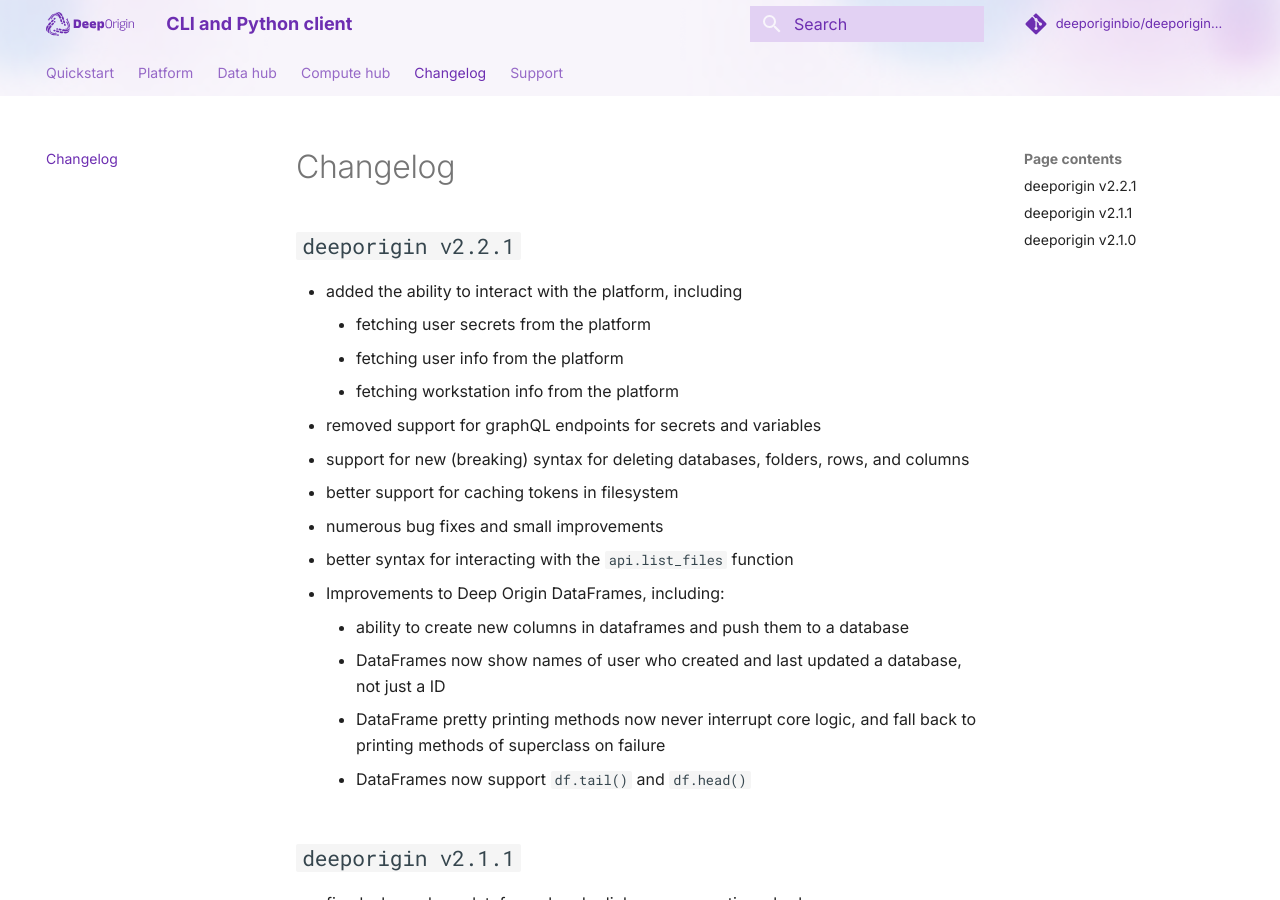
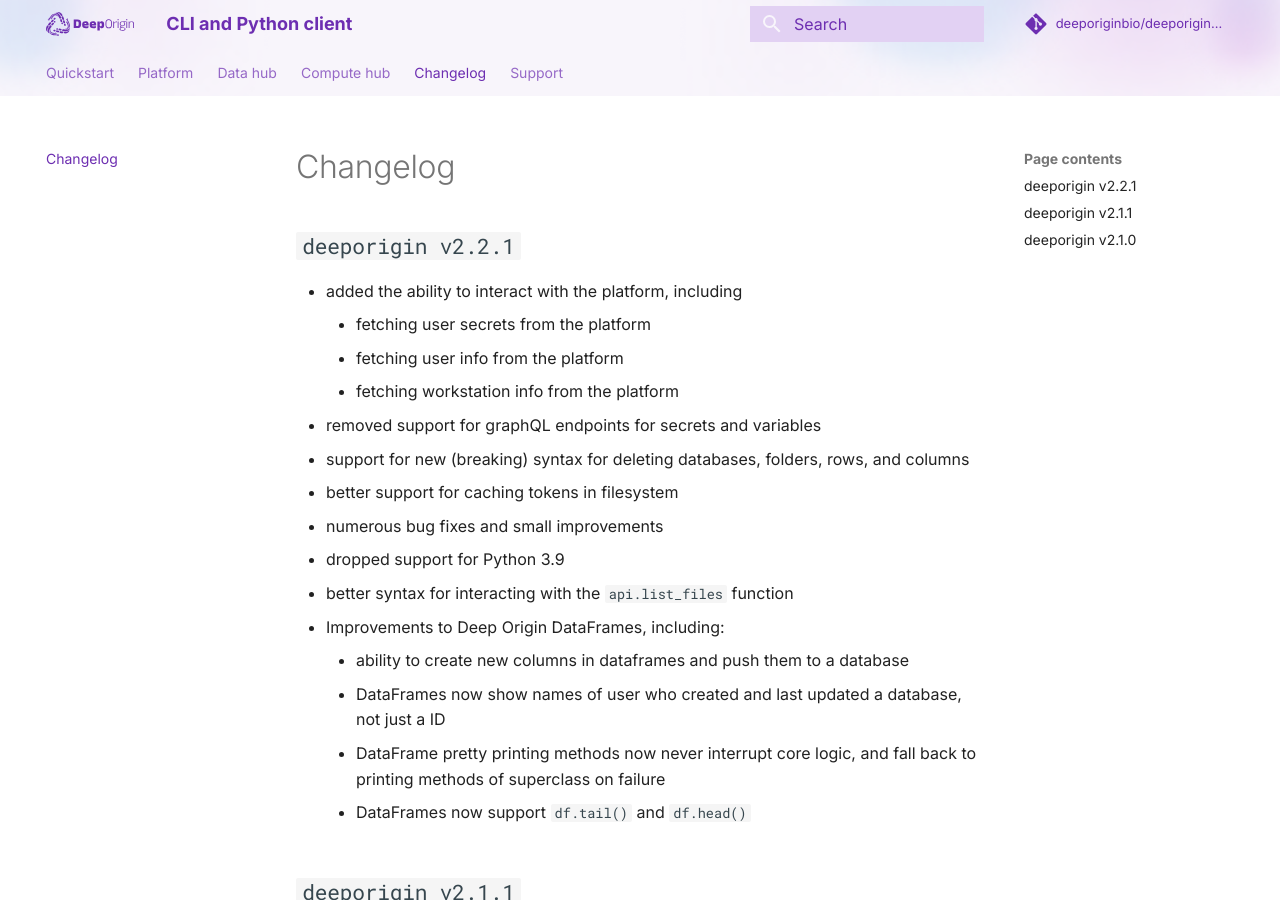
Before and after one commit to deeporiginbio/deeporigin-client, an MkDocs documentation site: the page built from docs/changelog.md, in a window 1280 px wide and 900 px high. Built offline with MkDocs 1.6.1 and Material for MkDocs 9.7.7, drawn with Linux system fonts in a browser that asks for light colours; comment, search, counter and statistics services are not loaded.

Commit message:
fix: dropped support for python 3.9

```diff
--- a/docs/changelog.md
+++ b/docs/changelog.md
@@ -11,6 +11,7 @@
 - support for new (breaking) syntax for deleting databases, folders, rows, and columns
 - better support for caching tokens in filesystem
 - numerous bug fixes and small improvements
+- dropped support for Python 3.9
 - better syntax for interacting with the `api.list_files` function
 - Improvements to Deep Origin DataFrames, including:
     - ability to create new columns in dataframes and push them to a database
```
Also changed, not shown: 1 other file.
